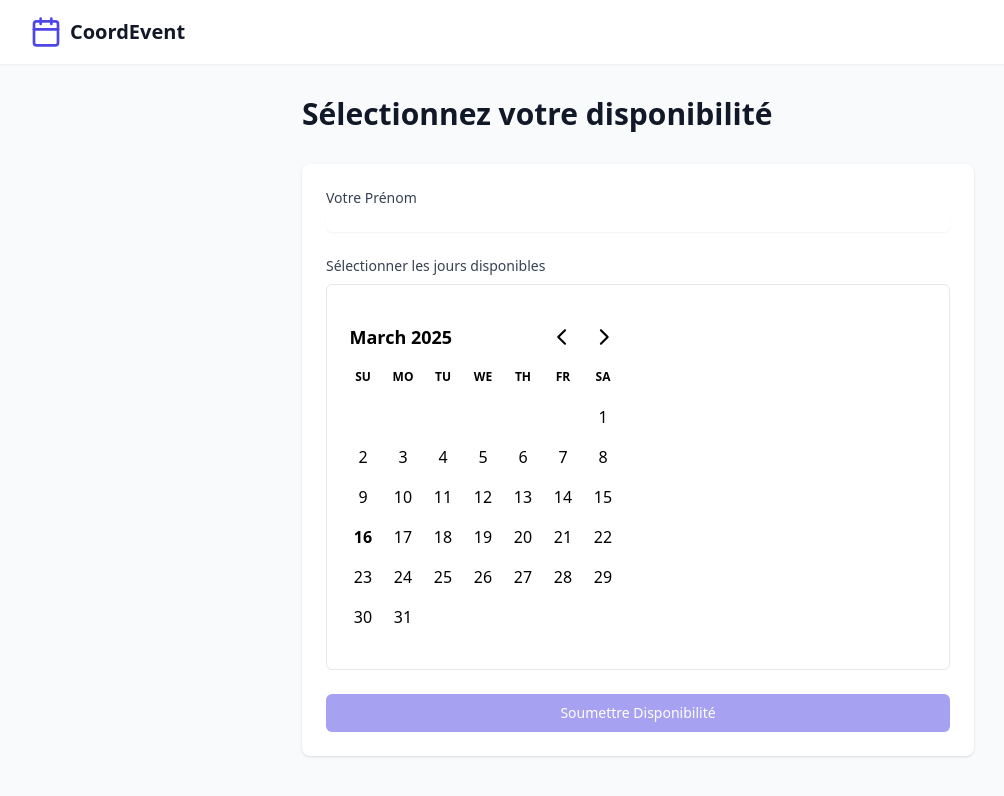
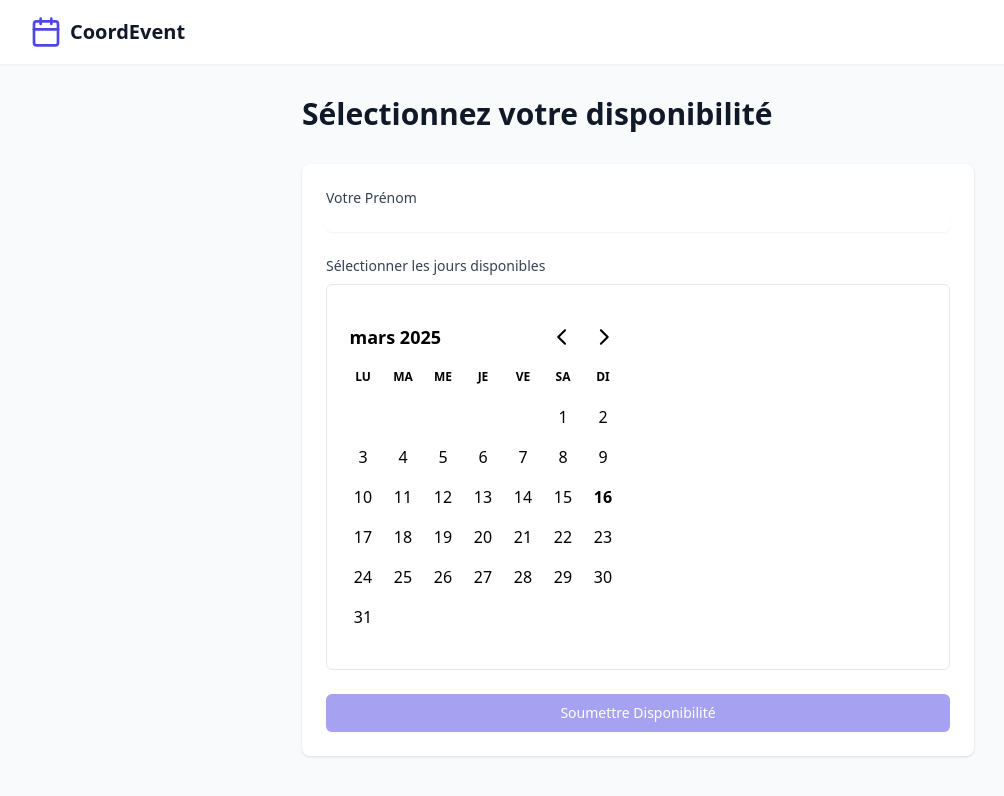
Before and after one commit to Hamadeous/CoordEvents, a React (Vite) app: page /event/1 in a window 1280 px wide. Shown: the top 796 px of the page, without its empty margins (2-1006 px from the left). Built offline with nearby package versions, Linux system fonts and the light colour scheme.

Commit message:
Update EventParticipation.tsx

```diff
--- a/src/components/EventParticipation.tsx
+++ b/src/components/EventParticipation.tsx
@@ -1,3 +1,4 @@
+import { fr } from "date-fns/locale";
 import React, { useState } from 'react';
 import { useParams } from 'react-router-dom';
 import { DayPicker } from 'react-day-picker';
@@ -98,6 +99,7 @@ export default function EventParticipation() {
               mode="multiple"
               selected={selectedDays}
               onSelect={setSelectedDays as (days: Date[] | undefined) => void}
+              locale={fr}
               className="mx-auto"
               modifiersStyles={{
                 selected: {
```
